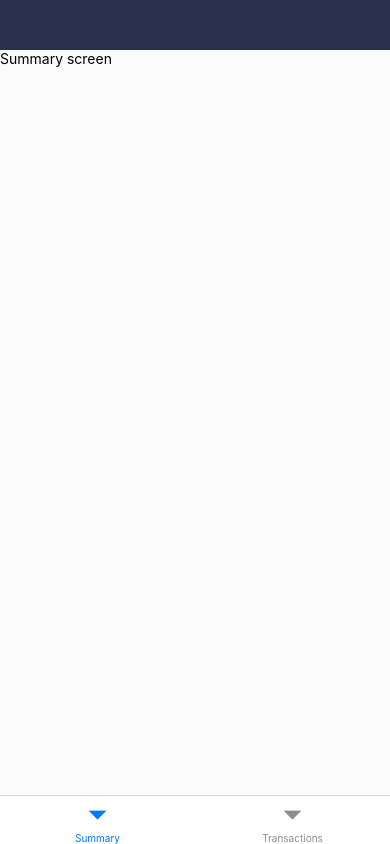
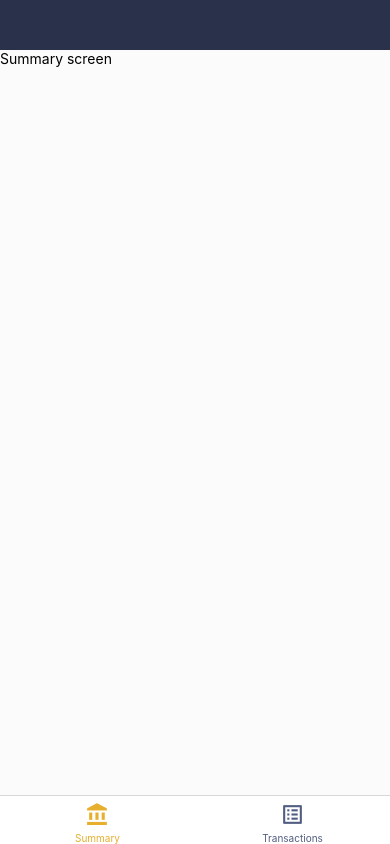
Before and after one commit to kjubar-fs/info-6132-lab2, a React Native app: screen / in a window 390 px wide. Built offline with nearby package versions, Linux system fonts and the light colour scheme.

Commit message:
Add tab icons

```diff
--- a/src/screens/HomeScreen/index.tsx
+++ b/src/screens/HomeScreen/index.tsx
@@ -1,16 +1,20 @@
 /*
  *  Author: Kaleb Jubar
  *  Created: 28 Oct 2024, 3:45:16 PM
- *  Last update: 28 Oct 2024, 4:16:53 PM
+ *  Last update: 29 Oct 2024, 10:07:47 AM
  *  Copyright (c) 2024 Kaleb Jubar
  */
 import { View } from "react-native";
 
 import { createBottomTabNavigator } from "@react-navigation/bottom-tabs";
 
+import MaterialIcons from '@expo/vector-icons/MaterialIcons';
+import MaterialCommunityIcons from '@expo/vector-icons/MaterialCommunityIcons';
+
 import SummaryScreen from "../SummaryScreen";
 import TxListScreen from "../TxListScreen";
 
+import { accentColor, secondaryColor } from "../../util/constants";
 import styles from "./styles";
 
 const Tab = createBottomTabNavigator();
@@ -23,17 +27,41 @@ export default function HomeScreen() {
             <Tab.Navigator
                 screenOptions={{
                     headerShown: false,
+                    tabBarInactiveTintColor: secondaryColor,
+                    tabBarActiveTintColor: accentColor,
                 }}
                 sceneContainerStyle={styles.navContainer}
             >
                 <Tab.Screen
                     name="Summary"
                     component={SummaryScreen}
+                    options={{
+                        tabBarIcon({ color, size }) {
+                            return (
+                                <MaterialCommunityIcons
+                                    name="bank"
+                                    size={size}
+                                    color={color}
+                                />
+                            );
+                        },
+                    }}
                 />
 
                 <Tab.Screen
                     name="Transactions"
                     component={TxListScreen}
+                    options={{
+                        tabBarIcon({ color, size }) {
+                            return (
+                                <MaterialIcons
+                                    name="list-alt"
+                                    size={size}
+                                    color={color}
+                                />
+                            );
+                        },
+                    }}
                 />
             </Tab.Navigator>
         </View>
```
